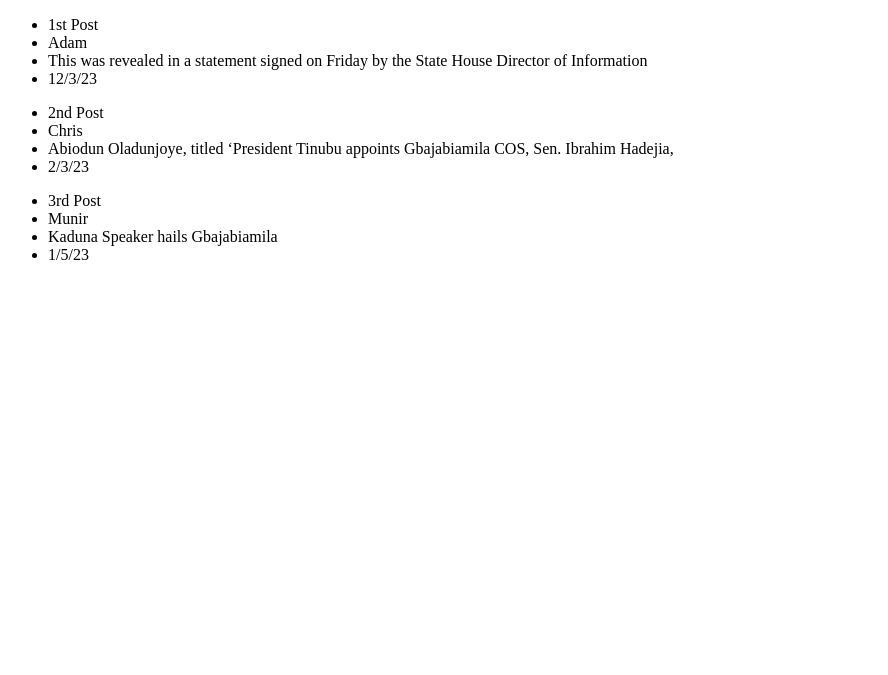
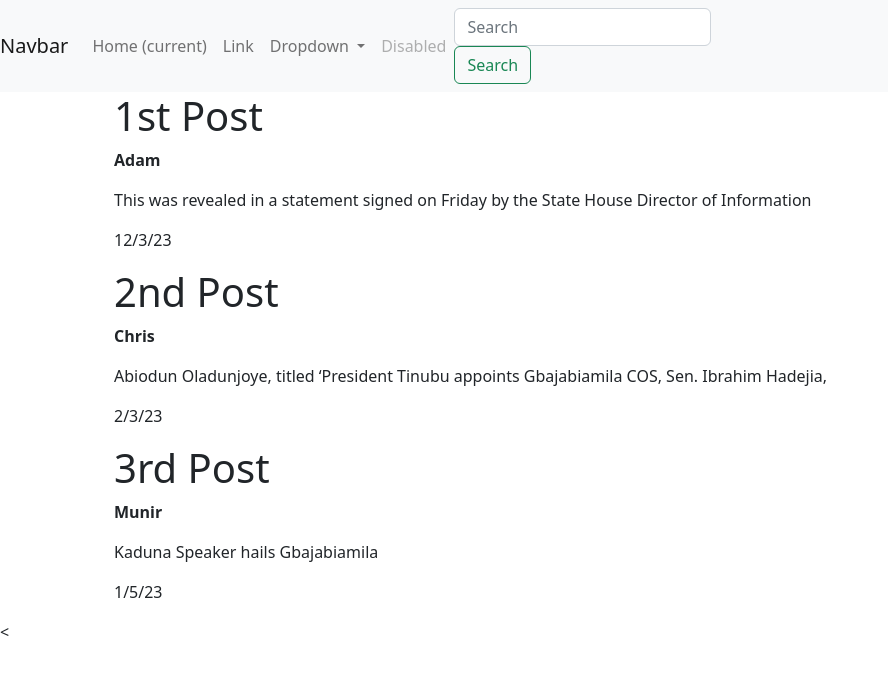
Before and after one commit to eemanDigital/flask_blog_app, a Flask app: page /post in a window 1280 px wide. Shown: the top 675 px of the page, without its empty margins (0-888 px from the left). Run offline with Flask 3, Linux system fonts and the light colour scheme.

Commit message:
repo updated

```diff
--- a/blog.py
+++ b/blog.py
@@ -25,15 +25,15 @@ posts= [
 
 @app.route('/')
 def home():
-    return render_template('home.html')
+    return render_template('home.html', title='Home Page')
 
 @app.route('/about')
 def about():
-    return render_template('about.html')
+    return render_template('about.html', title='About Page')
 
 @app.route('/post')
 def post():
-    return render_template('post.html', posts=posts)
+    return render_template('post.html', posts=posts, title='Posts Page')
 
 if __name__ == '__main__':
     app.run(debug=True)
--- a/templates/about.html
+++ b/templates/about.html
@@ -0,0 +1,5 @@
+{% extends 'layout.html' %}
+
+{% block content %}
+   <h1>About Page</h1>
+{% endblock %}
--- a/templates/home.html
+++ b/templates/home.html
@@ -0,0 +1,5 @@
+{% extends 'layout.html' %}
+
+{% block content %}
+   <h1>Home Page</h1>
+{% endblock %}
--- /dev/null
+++ b/templates/layout.html
@@ -0,0 +1,59 @@
+<!DOCTYPE html>
+<html lang="en">
+<head>
+    <meta charset="UTF-8">
+    <meta http-equiv="X-UA-Compatible" content="IE=edge">
+    <meta name="viewport" content="width=device-width, initial-scale=1.0">
+      <!-- Bootstrap CSS -->
+      <link href="https://cdn.jsdelivr.net/npm/bootstrap@5.2.3/dist/css/bootstrap.min.css" rel="stylesheet">
+    {% if title %}
+    <title>Flask Blog - {{ title }}</title>
+    {% else %}
+        <title>Flask Blog</title>
+    {% endif %}
+</head>
+<body>
+    <nav class="navbar navbar-expand-lg navbar-light bg-light">
+  <a class="navbar-brand" href="#">Navbar</a>
+  <button class="navbar-toggler" type="button" data-toggle="collapse" data-target="#navbarSupportedContent" aria-controls="navbarSupportedContent" aria-expanded="false" aria-label="Toggle navigation">
+    <span class="navbar-toggler-icon"></span>
+  </button>
+
+  <div class="collapse navbar-collapse" id="navbarSupportedContent">
+    <ul class="navbar-nav mr-auto">
+      <li class="nav-item active">
+        <a class="nav-link" href="#">Home <span class="sr-only">(current)</span></a>
+      </li>
+      <li class="nav-item">
+        <a class="nav-link" href="#">Link</a>
+      </li>
+      <li class="nav-item dropdown">
+        <a class="nav-link dropdown-toggle" href="#" id="navbarDropdown" role="button" data-toggle="dropdown" aria-haspopup="true" aria-expanded="false">
+          Dropdown
+        </a>
+        <div class="dropdown-menu" aria-labelledby="navbarDropdown">
+          <a class="dropdown-item" href="#">Action</a>
+          <a class="dropdown-item" href="#">Another action</a>
+          <div class="dropdown-divider"></div>
+          <a class="dropdown-item" href="#">Something else here</a>
+        </div>
+      </li>
+      <li class="nav-item">
+        <a class="nav-link disabled" href="#" tabindex="-1" aria-disabled="true">Disabled</a>
+      </li>
+    </ul>
+    <form class="form-inline my-2 my-lg-0">
+      <input class="form-control mr-sm-2" type="search" placeholder="Search" aria-label="Search">
+      <button class="btn btn-outline-success my-2 my-sm-0" type="submit">Search</button>
+    </form>
+  </div>
+</nav>
+    <div class="container">
+    {% block content %}
+
+    {% endblock %}
+</div>
+
+<<script src="https://cdn.jsdelivr.net/npm/bootstrap@5.2.3/dist/js/bootstrap.bundle.min.js"></script>
+</body>
+</html>
--- a/templates/post.html
+++ b/templates/post.html
@@ -1,20 +1,12 @@
-<!DOCTYPE html>
-<html lang="en">
-<head>
-    <meta charset="UTF-8">
-    <meta http-equiv="X-UA-Compatible" content="IE=edge">
-    <meta name="viewport" content="width=device-width, initial-scale=1.0">
-    <title>Post Page</title>
-</head>
-<body>
+{% extends 'layout.html' %}
+
+{% block content %}
     {% for post in posts %}
     <ul>
-        <li>{{ post.title }}</li>
-        <li>{{ post.author }}</li>
-        <li>{{ post.content }}</li>
-        <li>{{ post.date }}</li>
+        <h1>{{ post.title }}</h1>
+        <p><b>{{ post.author }}</b></p>
+        <p>{{ post.content }}</p>
+        <p>{{ post.date }}</p>
     </ul>
-
     {% endfor %}
-</body>
-</html>
+{% endblock %}
```
